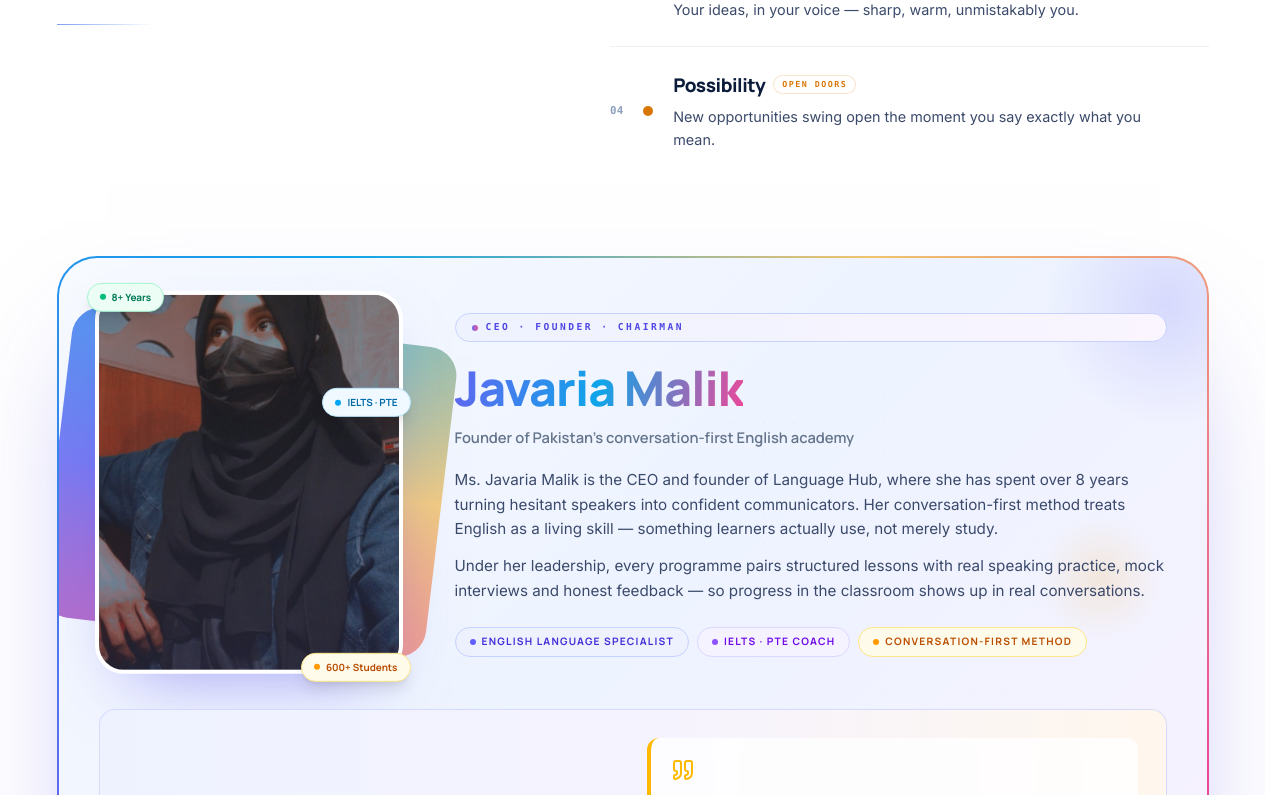
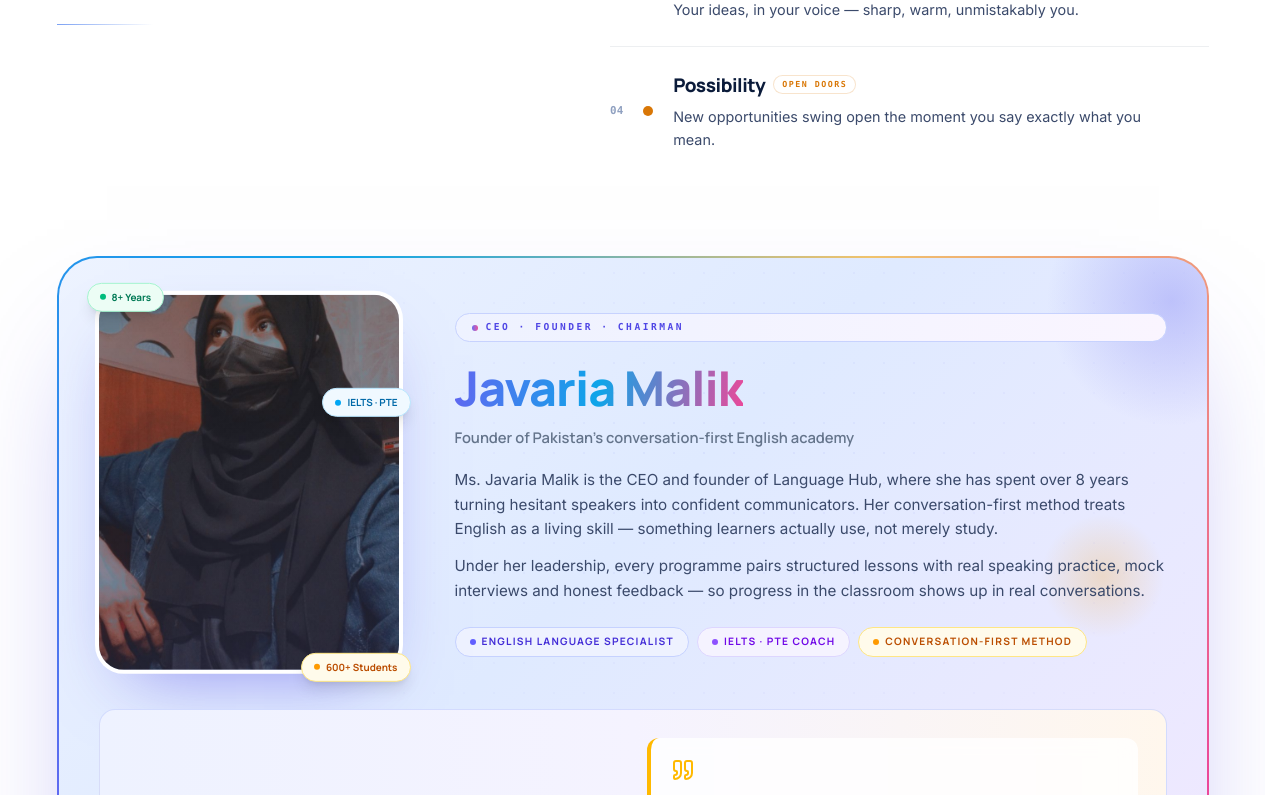
Before and after one commit to huzaifaameer-dev/Language-Hub-Real, a Next.js app: page / in a window 1280 px wide. Shown: the part 2905-3700 px from the top of the page. Built offline with nearby package versions, Linux system fonts and the light colour scheme; no server answers; the database is empty; a web font is replaced by a local one.

Commit message:
feat(ui): CEO card - use ceo.jpg photo, richer colorful background, replace spinning ring with soft breathing glow

```diff
--- a/components/about/About.tsx
+++ b/components/about/About.tsx
@@ -161,31 +161,31 @@ export function About() {
             transition={{ duration: 10, repeat: Infinity, ease: "linear" }}
             className="absolute -inset-[150%] bg-[conic-gradient(from_0deg,#6366F1,#0EA5E9,#F0C36D,#EC4899,#D946EF,#6366F1)]"
           />
-          <div className="relative overflow-hidden rounded-[calc(2.5rem-2px)] bg-[linear-gradient(135deg,#F7FAFF_0%,#EDF3FF_50%,#F8F2FF_100%)] p-7 sm:p-10">
+          <div className="relative overflow-hidden rounded-[calc(2.5rem-2px)] bg-[linear-gradient(135deg,#EDF3FF_0%,#DFEAFF_45%,#F1E8FF_100%)] p-7 sm:p-10">
             {/* living aurora background */}
             <div aria-hidden className="pointer-events-none absolute inset-0">
               <motion.div
-                animate={{ x: [0, 26, 0], y: [0, -18, 0], scale: [1, 1.1, 1] }}
+                animate={{ x: [0, 30, 0], y: [0, -22, 0], scale: [1, 1.12, 1] }}
                 transition={{ duration: 12, repeat: Infinity, ease: "easeInOut" }}
                 className="absolute -right-24 -top-24 h-80 w-80 rounded-[50%]"
-                style={{ background: "radial-gradient(50% 50% at 50% 50%, rgb(99 102 241 / 0.18), transparent 70%)" }}
+                style={{ background: "radial-gradient(50% 50% at 50% 50%, rgb(99 102 241 / 0.30), transparent 70%)" }}
               />
               <motion.div
-                animate={{ x: [0, -22, 0], y: [0, 16, 0], scale: [1, 1.08, 1] }}
+                animate={{ x: [0, -26, 0], y: [0, 18, 0], scale: [1, 1.1, 1] }}
                 transition={{ duration: 14, repeat: Infinity, ease: "easeInOut", delay: 1 }}
                 className="absolute -bottom-24 -left-20 h-80 w-80 rounded-[50%]"
-                style={{ background: "radial-gradient(50% 50% at 50% 50%, rgb(168 85 247 / 0.15), transparent 70%)" }}
+                style={{ background: "radial-gradient(50% 50% at 50% 50%, rgb(168 85 247 / 0.26), transparent 70%)" }}
               />
               <motion.div
-                animate={{ x: [0, 14, 0], y: [0, -10, 0] }}
+                animate={{ x: [0, 16, 0], y: [0, -12, 0] }}
                 transition={{ duration: 11, repeat: Infinity, ease: "easeInOut", delay: 2 }}
                 className="absolute right-8 top-1/3 h-44 w-44 rounded-[50%]"
-                style={{ background: "radial-gradient(50% 50% at 50% 50%, rgb(245 158 11 / 0.14), transparent 70%)" }}
+                style={{ background: "radial-gradient(50% 50% at 50% 50%, rgb(245 158 11 / 0.22), transparent 70%)" }}
               />
               <div
-                className="absolute inset-0 opacity-[0.18]"
+                className="absolute inset-0 opacity-[0.30]"
                 style={{
-                  backgroundImage: "radial-gradient(rgb(99 102 241 / 0.18) 1px, transparent 1px)",
+                  backgroundImage: "radial-gradient(rgb(99 102 241 / 0.24) 1px, transparent 1px)",
                   backgroundSize: "30px 30px",
                   maskImage: "radial-gradient(ellipse at 60% 30%, black 0%, transparent 65%)",
                   WebkitMaskImage: "radial-gradient(ellipse at 60% 30%, black 0%, transparent 65%)",
@@ -201,12 +201,12 @@ export function About() {
                   className="relative mx-auto w-full max-w-[20rem] lg:mx-0"
                 >
                 <motion.span
-                  animate={{ rotate: 360 }}
-                  transition={{ duration: 9, repeat: Infinity, ease: "linear" }}
                   aria-hidden
-                  className="absolute -inset-1.5 rounded-[1.8rem] bg-[conic-gradient(from_0deg,#6366F1,#0EA5E9,#F0C36D,#EC4899,#6366F1)] opacity-85"
+                  animate={{ scale: [1, 1.08, 1], opacity: [0.5, 0.85, 0.5] }}
+                  transition={{ duration: 3.4, repeat: Infinity, ease: "easeInOut" }}
+                  className="absolute -inset-4 rounded-[2rem] bg-[radial-gradient(60% 60% at 40% 40%, rgb(99 102 241 / 0.35), rgb(236 72 153 / 0.16), transparent 72%)] blur-xl"
                 />
-                <span className="relative block overflow-hidden rounded-[1.55rem] ring-4 ring-white shadow-[0_30px_70px_-30px_rgb(79_70_229/0.55)]">
+                <span className="relative block overflow-hidden rounded-[1.55rem] ring-4 ring-white shadow-[0_30px_70px_-30px_rgb(79_70_229/0.6)]">
                   {FOUNDER.image ? (
                     // eslint-disable-next-line @next/next/no-img-element
                     <img src={FOUNDER.image} alt={FOUNDER.name} className="aspect-[4/5] w-full object-cover" />
--- a/lib/content.ts
+++ b/lib/content.ts
@@ -306,7 +306,7 @@ export const TEAM: TeamMember[] = [
     ],
     bio: "As CEO, Founder and Chairman of Language Hub, Javaria built the conversation-first method that runs through every Language Hub session. She leads the academy on one belief: English is a living skill, not a textbook subject.",
     focus: ["IELTS Speaking", "PTE Speaking", "Spoken English"],
-    image: "/javeria-malik.jpg",
+image: "/ceo.jpg",
   },
   {
     name: "Aiman Raza",
```
Also changed, not shown: public/ceo.jpg (added).
